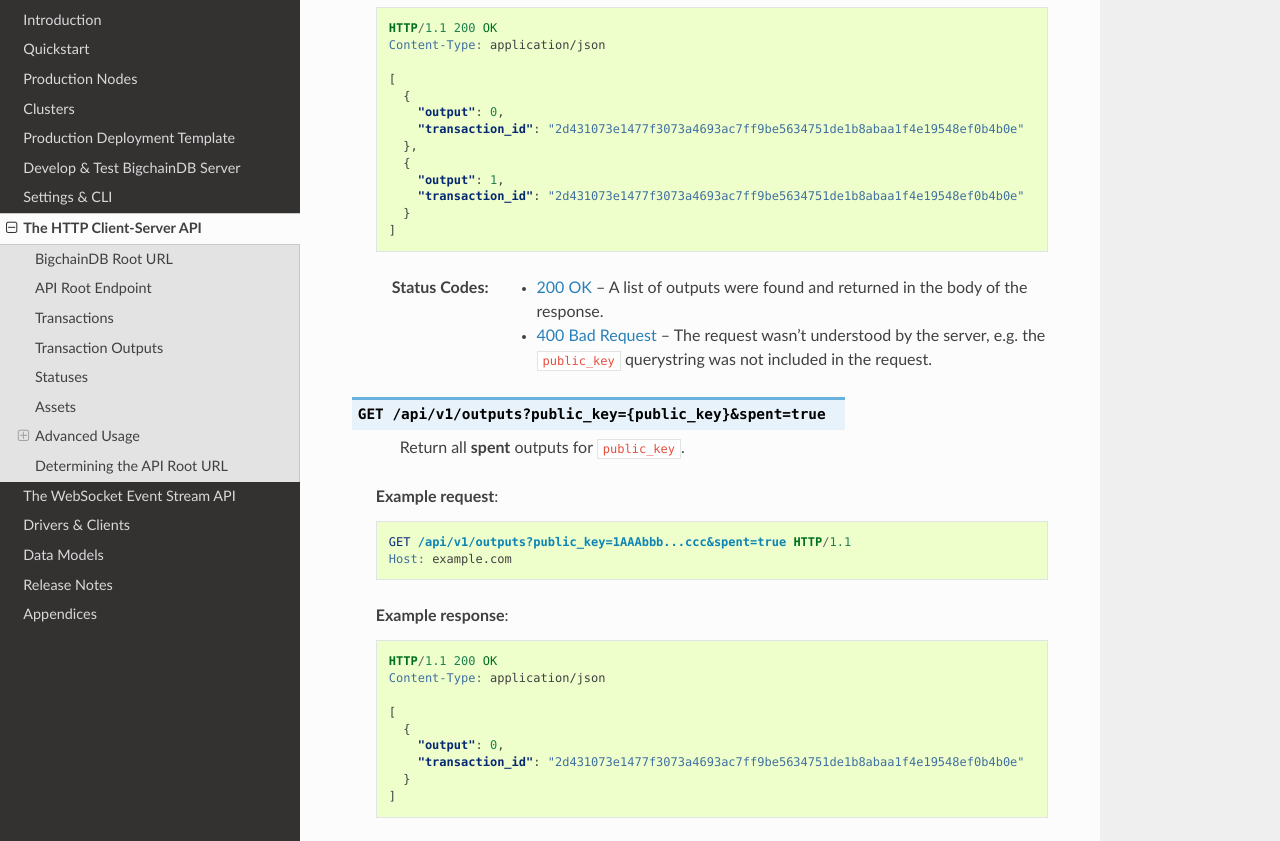
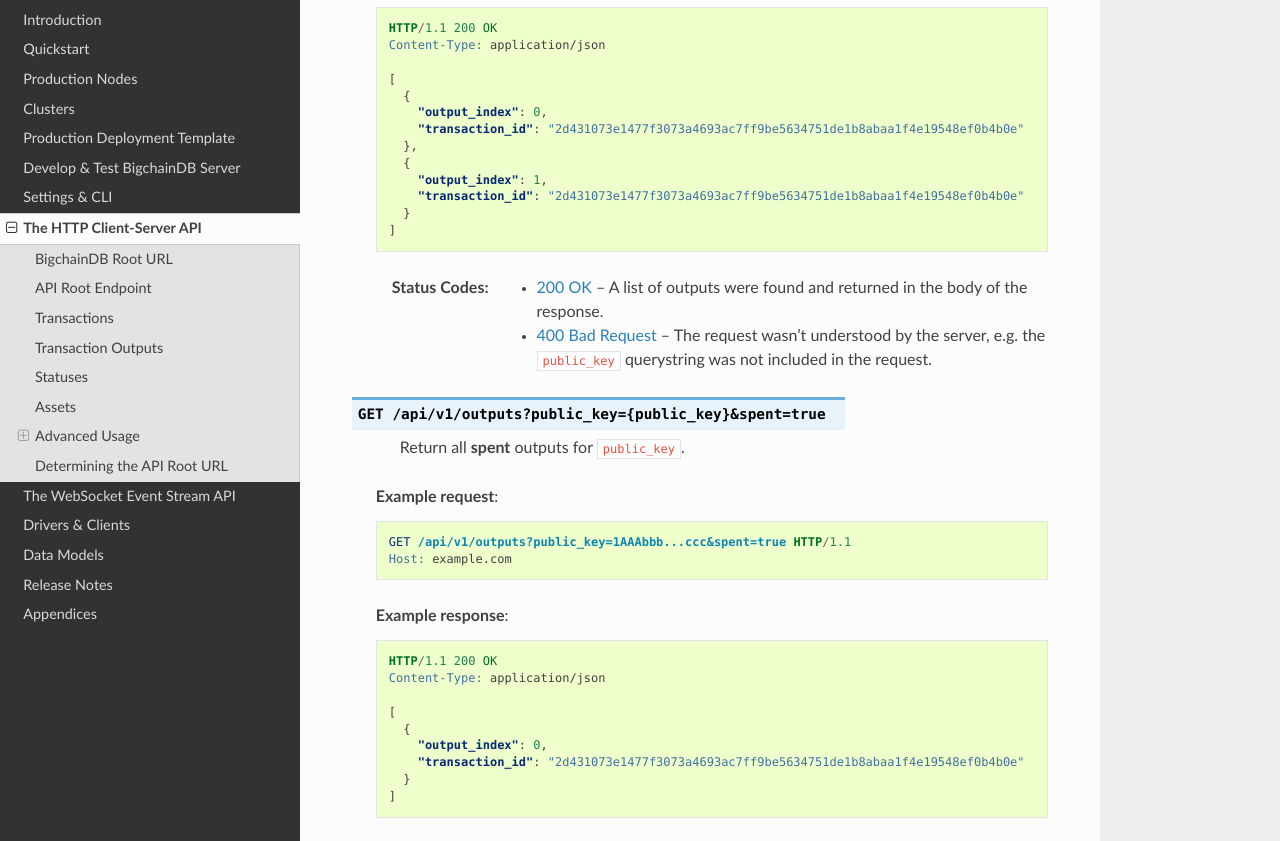
Before and after one commit to bigchaindb/bigchaindb, a Sphinx documentation site: the page built from docs/server/source/http-client-server-api.rst, in a window 1280 px wide and 1400 px high, scrolled down 4096 px. Shown: the part 155-996 px from the top of the window. Built offline with Sphinx 7.4.7 and the Read the Docs theme 2.0.0, drawn with Linux system fonts in a browser that asks for light colours; pages that are not in the unit, such as notebooks, are missing from menus; some of the changed text lies outside the part shown.

Commit message:
rename output to output_index in /api/v1/outputs

```diff
--- a/docs/server/source/http-client-server-api.rst
+++ b/docs/server/source/http-client-server-api.rst
@@ -206,11 +206,11 @@
 
      [
        {
-         "output": 0,
+         "output_index": 0,
          "transaction_id": "2d431073e1477f3073a4693ac7ff9be5634751de1b8abaa1f4e19548ef0b4b0e"
        },
        {
-         "output": 1,
+         "output_index": 1,
          "transaction_id": "2d431073e1477f3073a4693ac7ff9be5634751de1b8abaa1f4e19548ef0b4b0e"
        }
      ]
@@ -238,7 +238,7 @@
 
      [
        {
-         "output": 0,
+         "output_index": 0,
          "transaction_id": "2d431073e1477f3073a4693ac7ff9be5634751de1b8abaa1f4e19548ef0b4b0e"
        }
      ]
@@ -266,7 +266,7 @@
 
      [
        {
-         "output": 1,
+         "output_index": 1,
          "transaction_id": "2d431073e1477f3073a4693ac7ff9be5634751de1b8abaa1f4e19548ef0b4b0e"
        }
      ]
```
Also changed, not shown: 2 other files.
